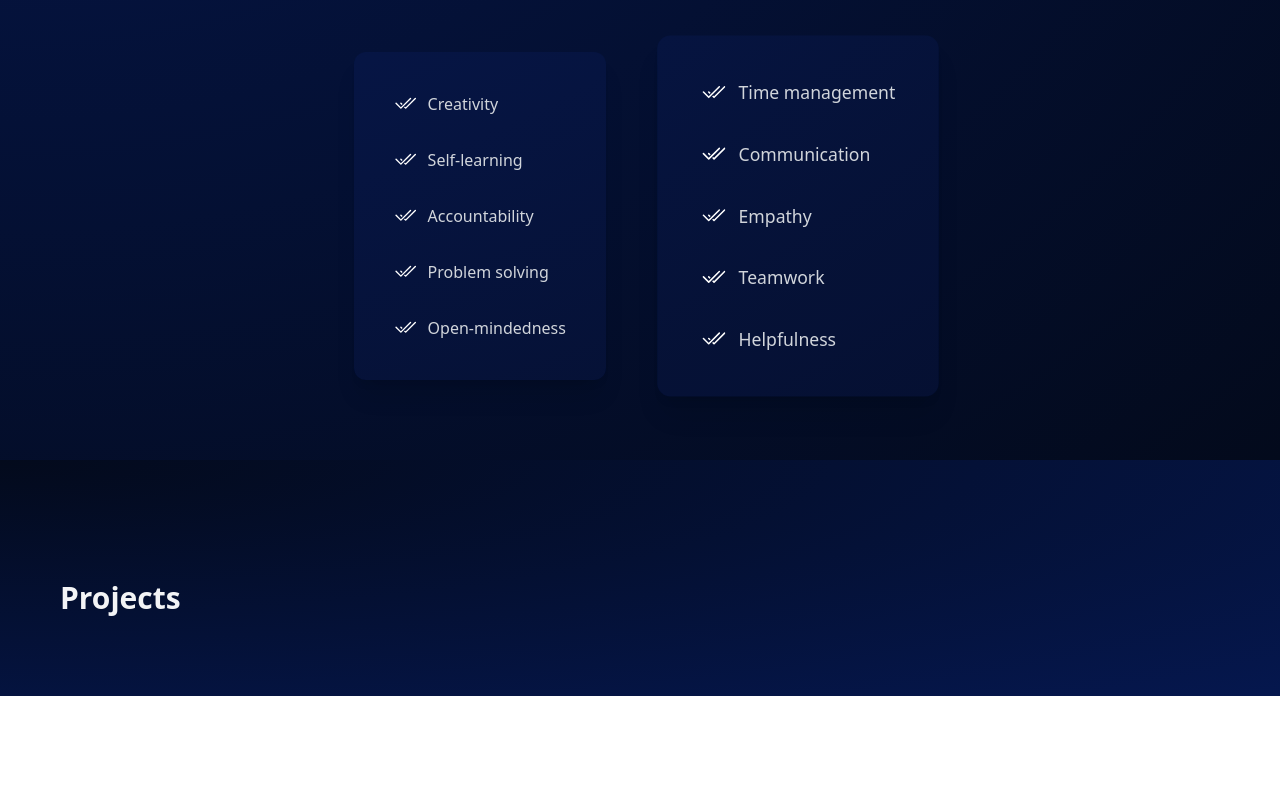
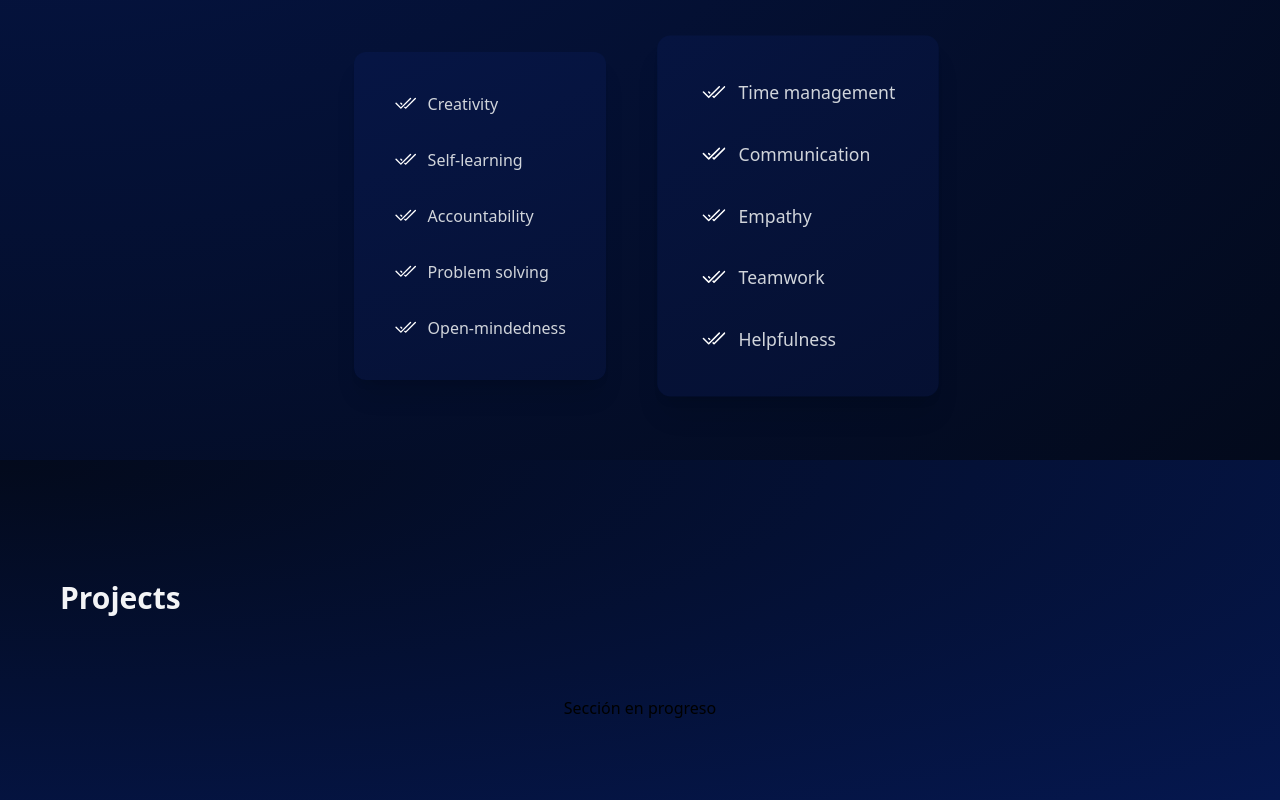
Before and after one commit to tecni2/Portfolio_React, a React (Vite) app: page / in a window 1280 px wide. Shown: the part 2128-2928 px from the top of the page. Before the commit the page ends 2824 px from the top, so only its background shows below. Built offline with nearby package versions, Linux system fonts and the light colour scheme.

Commit message:
Change Component Works

```diff
--- a/src/components/Works.jsx
+++ b/src/components/Works.jsx
@@ -1,15 +1,19 @@
+import { projects } from "../data";
+
 const Works = () => {
   return (
     <div className="w-full flex flex-col py-20 px-8 md:px-10 gap-10 lg:gap-20 lg:py-20">
       <h4 className="text-3xl font-bold text-black dark:text-gray-100 mt-10">
         Projects
       </h4>
-
+      <div className="flex flex-wrap gap-10 lg:gap-20 justify-center"
+      >
+        <h3>Sección en progreso</h3>
+      </div>
     </div>
   );
 };
 
 export default Works;
 
-
 // 33:21
```
